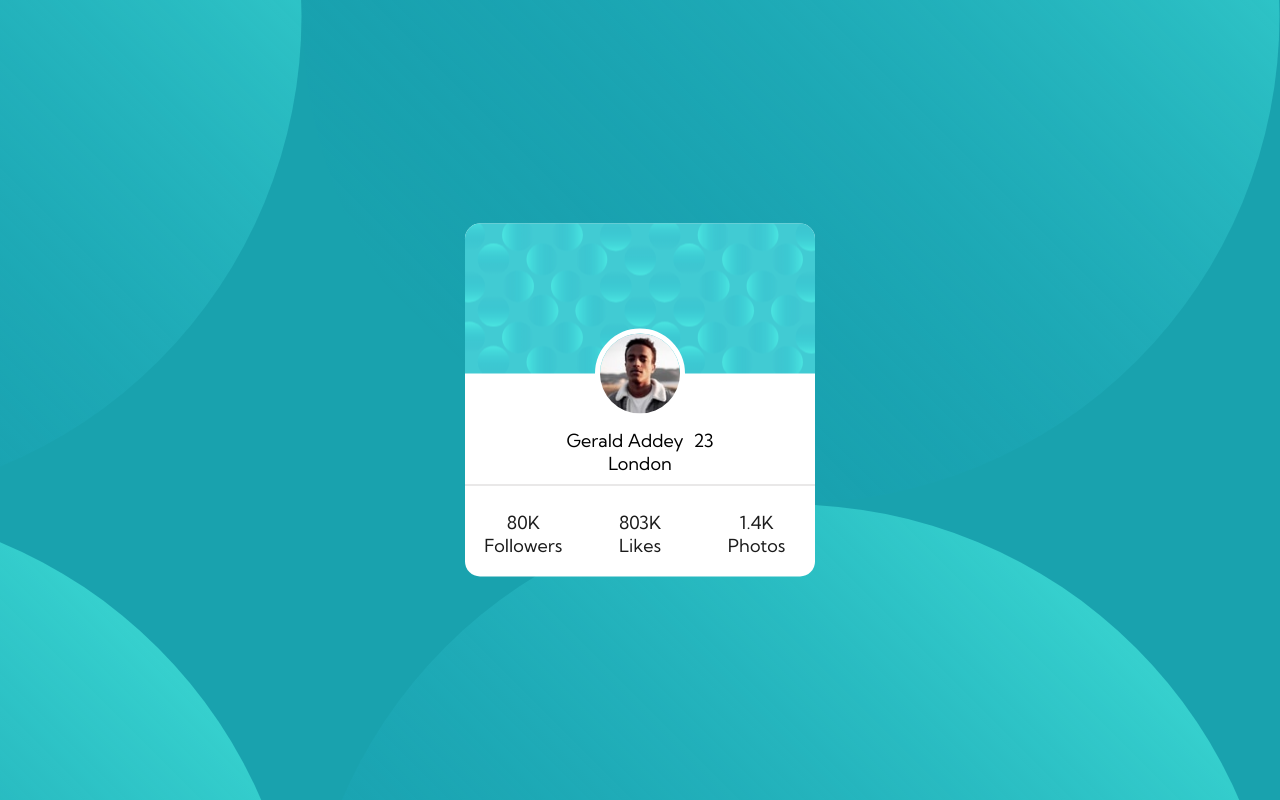
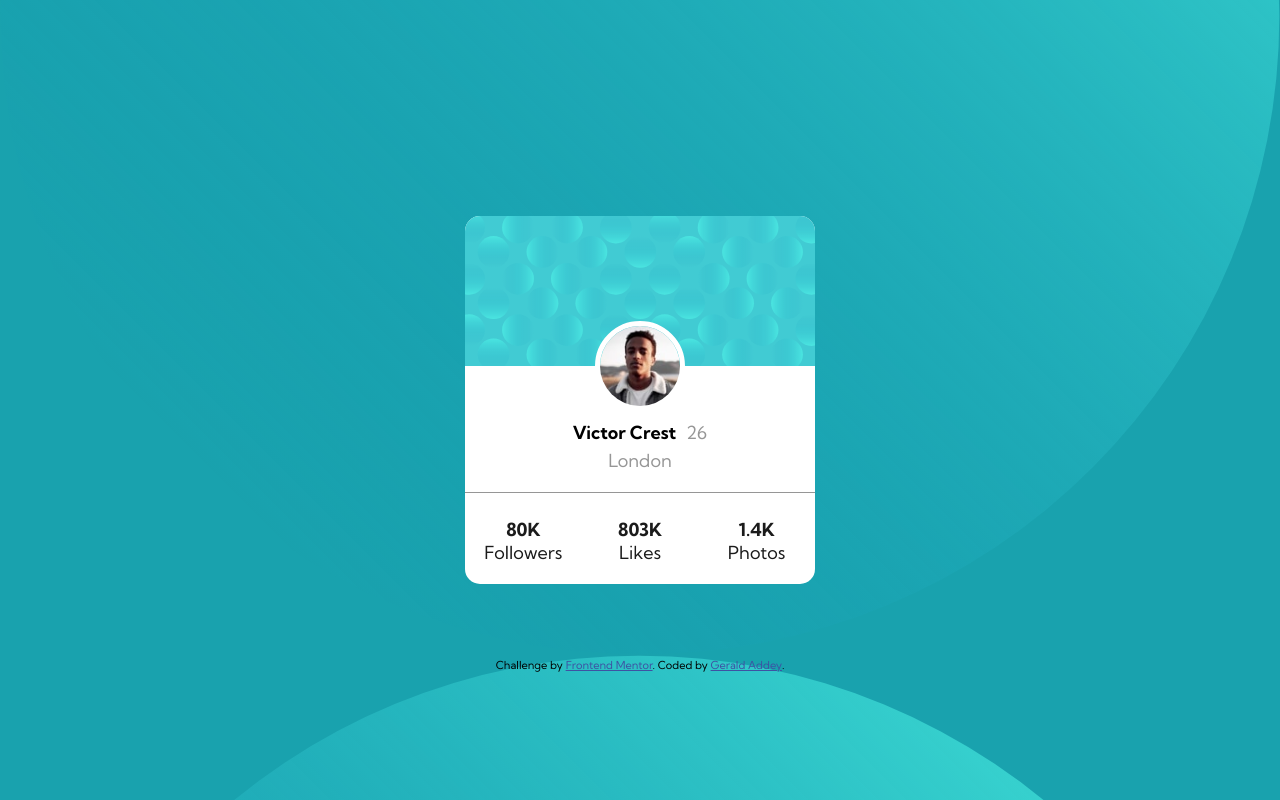
Before and after one commit to geraldaddey/profile-card, a plain HTML site: page index.html in a window 1280 px wide. Drawn offline with Linux system fonts and the light colour scheme.

Commit message:
aligned items

```diff
--- a/index.html
+++ b/index.html
@@ -32,16 +32,16 @@
           <img src="/images/image-victor.jpg" alt="profile-picture" />
 
           <div class="self">
-            <p>Gerald Addey</p>
-            <span>23</span>
+            <span>Victor Crest</span>
+            <span>26</span>
           </div>
           <p>London</p>
         </div>
 
         <div class="stats">
-          <span> 80K Followers</span>
-          <span> 803K Likes </span>
-          <span> 1.4K Photos </span>
+          <span> <b> 80K</b> Followers</span>
+          <span> <b> 803K </b> Likes </span>
+          <span> <b>1.4K </b> Photos </span>
         </div>
       </div>
     </main>
@@ -51,7 +51,7 @@
         Challenge by
         <a href="https://www.frontendmentor.io?ref=challenge" target="_blank"
           >Frontend Mentor</a
-        >. Coded by <a href="#">Your Name Here</a>.
+        >. Coded by <a href="#">Gerald Addey</a>.
       </div>
     </footer>
   </body>
--- a/styles.css
+++ b/styles.css
@@ -2,11 +2,14 @@
   --dark-cyan: hsl(185, 75%, 39%);
   --dark-saturated-blue: hsl(229, 23%, 23%);
   --dark-grayish-blue: hsl(227, 10%, 46%);
+
+  --dark-gray: hsl(0, 0%, 59%);
 }
 
 body {
   background-image: url(images/bg-pattern-top.svg);
   background-position: right;
+  background-size: cover;
   background-color: var(--dark-cyan);
   font-family: "Kumbh Sans", sans-serif;
   font-size: 18px;
@@ -40,12 +43,12 @@ body {
 }
 
 .profile {
-  border-bottom: 1px solid rgb(212, 209, 209);
+  border-bottom: 1px solid var(--dark-gray);
   display: flex;
   flex-direction: column;
   justify-content: center;
   align-items: center;
-  padding: 0 0 10px 0;
+  padding: 0 0 20px 0;
   position: relative;
   top: -45px;
 }
@@ -57,7 +60,8 @@ body {
 }
 
 .profile p {
-  margin: 0;
+  margin: 5px 0 0 0;
+  color: var(--dark-gray);
 }
 
 .self {
@@ -68,12 +72,21 @@ body {
   justify-content: center;
 }
 
+.self span {
+  color: var(--dark-gray);
+}
+
+.self span:first-child {
+  font-weight: bold;
+  color: black;
+}
+
 .stats {
   display: flex;
   flex-direction: row;
   justify-content: space-around;
   text-align: center;
-  padding: 0 0 0 0;
+  padding: 0 10 10px 10px;
   position: relative;
   bottom: 20px;
 }
@@ -88,7 +101,8 @@ body {
 .attribution {
   font-size: 11px;
   text-align: center;
-  visibility: hidden;
+  position: relative;
+  top: 650px;
 }
 .attribution a {
   color: hsl(228, 45%, 44%);
```
